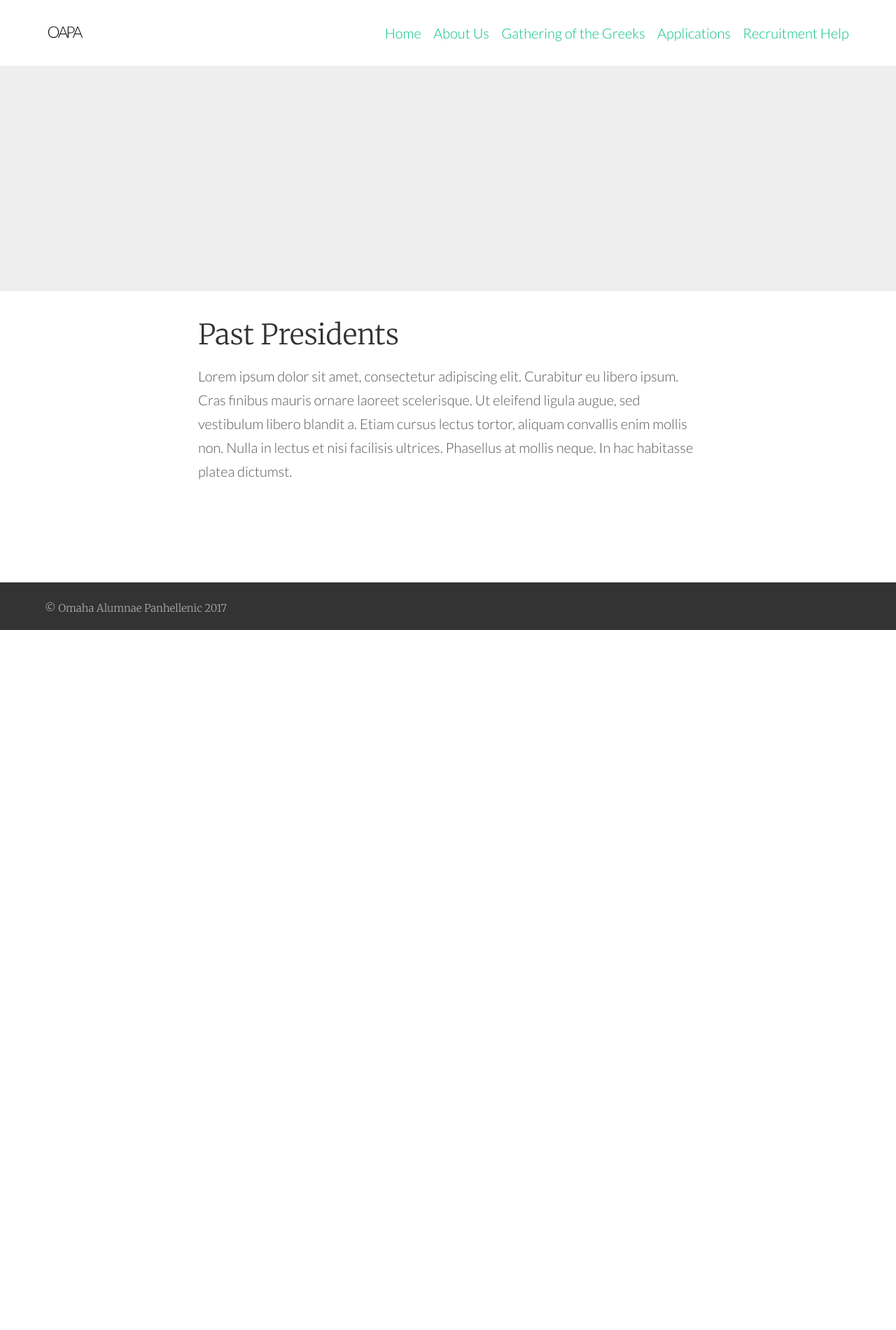
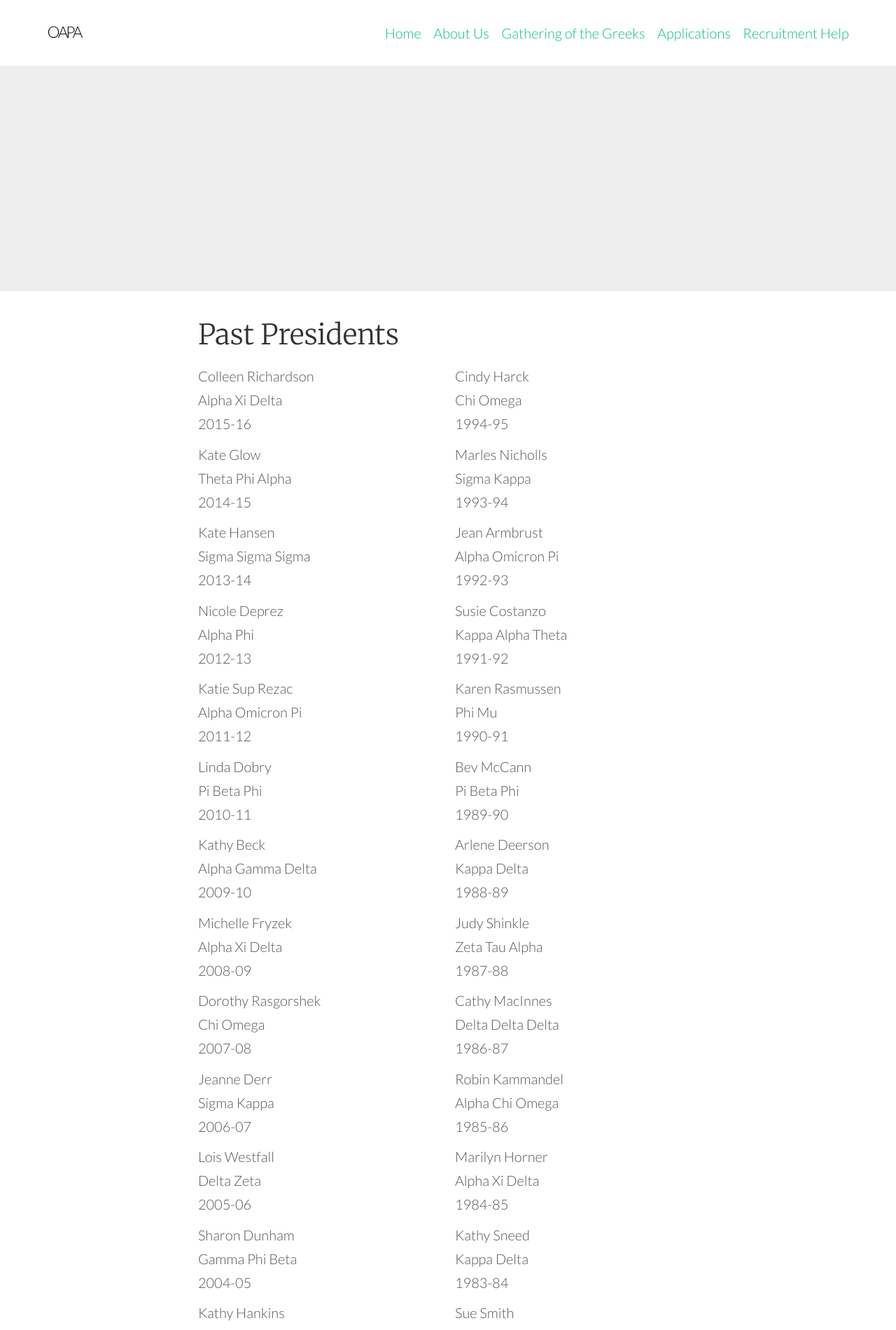
Before and after one commit to courtneyxann/oapa, a Jekyll site: the page built from docs/past-presidents.md, in a window 1280 px wide. Shown: the top 1900 px of the page at 70% size. Built offline with Jekyll 4.4.1, drawn with Linux system fonts in a browser that asks for light colours; before the commit the page ends 900 px from its top, so only the background shows below that; some of the changed text lies outside the part shown.

Commit message:
Adding styling and content to past president page.

```diff
--- a/docs/assets/styles.scss
+++ b/docs/assets/styles.scss
@@ -435,7 +435,7 @@
   }
 }
 
-// Courtney custom styles
+/* Courtney custom styles */
 
 .typeset blockquote p {
   font-style: normal;
@@ -445,3 +445,24 @@
 ul {
   margin-left: 24px;
 }
+
+.past-presidents {
+  main {
+    article {
+        div {
+          column-count: 2;
+        }
+      }
+  }
+  ul {
+  margin-left: 0;
+  margin-bottom: 0;
+    li{
+    list-style-type: none;
+    }
+  }
+  p {
+  margin-bottom: 0;
+  padding-top: 0;
+  }
+}
--- a/docs/past-presidents.md
+++ b/docs/past-presidents.md
@@ -3,4 +3,217 @@
 feature_image: "{{ site.github.url }}/assets/hero-image.jpg"
 ---
 
-Lorem ipsum dolor sit amet, consectetur adipiscing elit. Curabitur eu libero ipsum. Cras finibus mauris ornare laoreet scelerisque. Ut eleifend ligula augue, sed vestibulum libero blandit a. Etiam cursus lectus tortor, aliquam convallis enim mollis non. Nulla in lectus et nisi facilisis ultrices. Phasellus at mollis neque. In hac habitasse platea dictumst.
+<div>
+
+<ul>
+<li>Colleen Richardson</li>
+<li>Alpha Xi Delta</li>
+<li>2015-16</li>
+</ul>
+<ul>
+<li>Kate Glow</li>
+<li>Theta Phi Alpha</li>
+<li>2014-15</li>
+</ul>
+<ul>
+<li>Kate Hansen</li>
+<li>Sigma Sigma Sigma</li>
+<li>2013-14</li>
+</ul>
+<ul>
+<li>Nicole Deprez</li>
+<li>Alpha Phi</li>
+<li>2012-13</li>
+</ul>
+<ul>
+<li>Katie Sup Rezac</li>
+<li>Alpha Omicron Pi</li>
+<li>2011-12</li>
+</ul>
+<ul>
+<li>Linda Dobry</li>
+<li>Pi Beta Phi</li>
+<li>2010-11</li>
+</ul>
+<ul>
+<li>Kathy Beck</li>
+<li>Alpha Gamma Delta</li>
+<li>2009-10</li>
+</ul>
+<ul>
+<li>Michelle Fryzek</li>
+<li>Alpha Xi Delta</li>
+<li>2008-09</li>
+</ul>
+<ul>
+<li>Dorothy Rasgorshek</li>
+<li>Chi Omega</li>
+<li>2007-08</li>
+</ul>
+<ul>
+<li>Jeanne Derr</li>
+<li>Sigma Kappa</li>
+<li>2006-07</li>
+</ul>
+<ul>
+<li>Lois Westfall</li>
+<li>Delta Zeta</li>
+<li>2005-06</li>
+</ul>
+<ul>
+<li>Sharon Dunham</li>
+<li>Gamma Phi Beta</li>
+<li>2004-05</li>
+</ul>
+<ul>
+<li>Kathy Hankins</li>
+<li>Pi Beta Phi</li>
+<li>2003-04</li>
+</ul>
+<ul>
+<li>Maureen Smith</li>
+<li>Zeta Tau Alpha</li>
+<li>2002-03</li>
+</ul>
+<ul>
+<li>Jane Schroeder</li>
+<li>Alpha Xi Delta</li>
+<li>2001-02</li>
+</ul>
+<ul>
+<li>Mindy Major</li>
+<li>Kappa Delta</li>
+<li>2000-01</li>
+</ul>
+<ul>
+<li>Bobbi Larsen</li>
+<li>Alpha Chi Omega</li>
+<li>1999-2000</li>
+</ul>
+<ul>
+<li>Sheryl Hamilton</li>
+<li>Alpha Omicron Pi</li>
+<li>1998-99</li>
+</ul>
+<ul>
+<li>Tami Chavez</li>
+<li>Delta Zeta</li>
+<li>1997-98</li>
+</ul>
+<ul>
+<li>Valerie O’Dowd</li>
+<li>Pi Beta Phi</li>
+<li>1996-97</li>
+</ul>
+<ul>
+<li>Jennifer Toebben</li>
+<li>Kappa Delta</li>
+<li>1995-96</li>
+</ul>
+<ul>
+<li>Cindy Harck</li>
+<li>Chi Omega</li>
+<li>1994-95</li>
+</ul>
+<ul>
+<li>Marles Nicholls</li>
+<li>Sigma Kappa</li>
+<li>1993-94</li>
+</ul>
+<ul>
+<li>Jean Armbrust</li>
+<li>Alpha Omicron Pi</li>
+<li>1992-93</li>
+</ul>
+<ul>
+<li>Susie Costanzo</li>
+<li>Kappa Alpha Theta</li>
+<li>1991-92</li>
+</ul>
+<ul>
+<li>Karen Rasmussen</li>
+<li>Phi Mu</li>
+<li>1990-91</li>
+</ul>
+<ul>
+<li>Bev McCann</li>
+<li>Pi Beta Phi</li>
+<li>1989-90</li>
+</ul>
+<ul>
+<li>Arlene Deerson</li>
+<li>Kappa Delta</li>
+<li>1988-89</li>
+</ul>
+<ul>
+<li>Judy Shinkle</li>
+<li>Zeta Tau Alpha</li>
+<li>1987-88</li>
+</ul>
+<ul>
+<li>Cathy MacInnes</li>
+<li>Delta Delta Delta</li>
+<li>1986-87</li>
+</ul>
+<ul>
+<li>Robin Kammandel</li>
+<li>Alpha Chi Omega</li>
+<li>1985-86</li>
+</ul>
+<ul>
+<li>Marilyn Horner</li>
+<li>Alpha Xi Delta</li>
+<li>1984-85</li>
+</ul>
+<ul>
+<li>Kathy Sneed</li>
+<li>Kappa Delta</li>
+<li>1983-84</li>
+</ul>
+<ul>
+<li>Sue Smith</li>
+<li>Alpha Chi Omega</li>
+<li>1982-83</li>
+</ul>
+<ul>
+<li>Terry Carlson</li>
+<li>Gamma Phi Beta</li>
+<li>1981-82</li>
+</ul>
+<ul>
+<li>JoAnn Kratky</li>
+<li>Chi Omega</li>
+<li>1980-81</li>
+</ul>
+<ul>
+<li>Mary Mayfield</li>
+<li>Alpha Gamma Delta</li>
+<li>1979-80</li>
+</ul>
+<ul>
+<li>Joni McCarthy Fogarty</li>
+<li>Zeta Tau Alpha</li>
+<li>1978-79</li>
+</ul>
+<ul>
+<li>Linda Olson</li>
+<li>Sigma Kappa</li>
+<li>1977-78</li>
+</ul>
+<ul>
+<li>Joanne Kolenda</li>
+<li>Alpha Sigma Alpha</li>
+<li>1976-77</li>
+</ul>
+<ul>
+<li>Teek Schonberg</li>
+<li>Gamma Phi Beta</li>
+<li>1975-76</li>
+</ul>
+<ul>
+<li>Sue Bowman</li>
+<li>Kappa Delta</li>
+<li>1974-75</li>
+</ul>
+
+</div>
```
